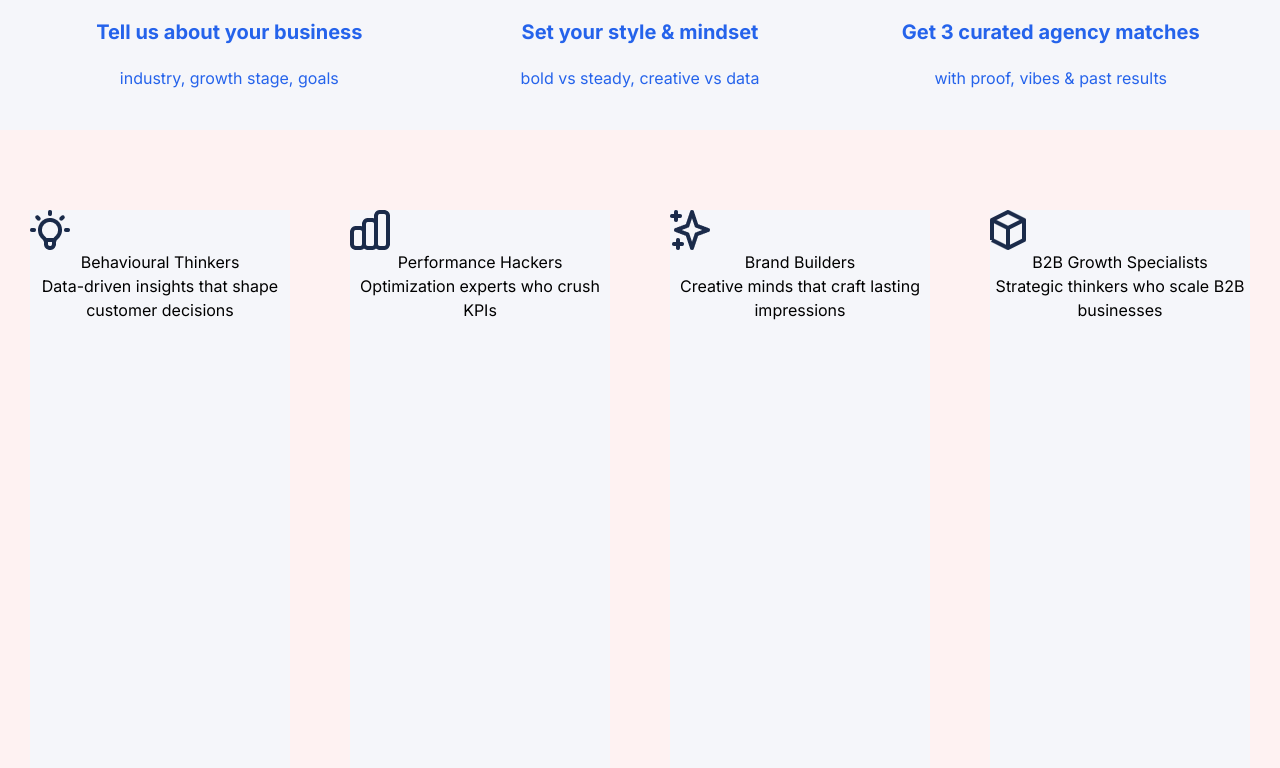
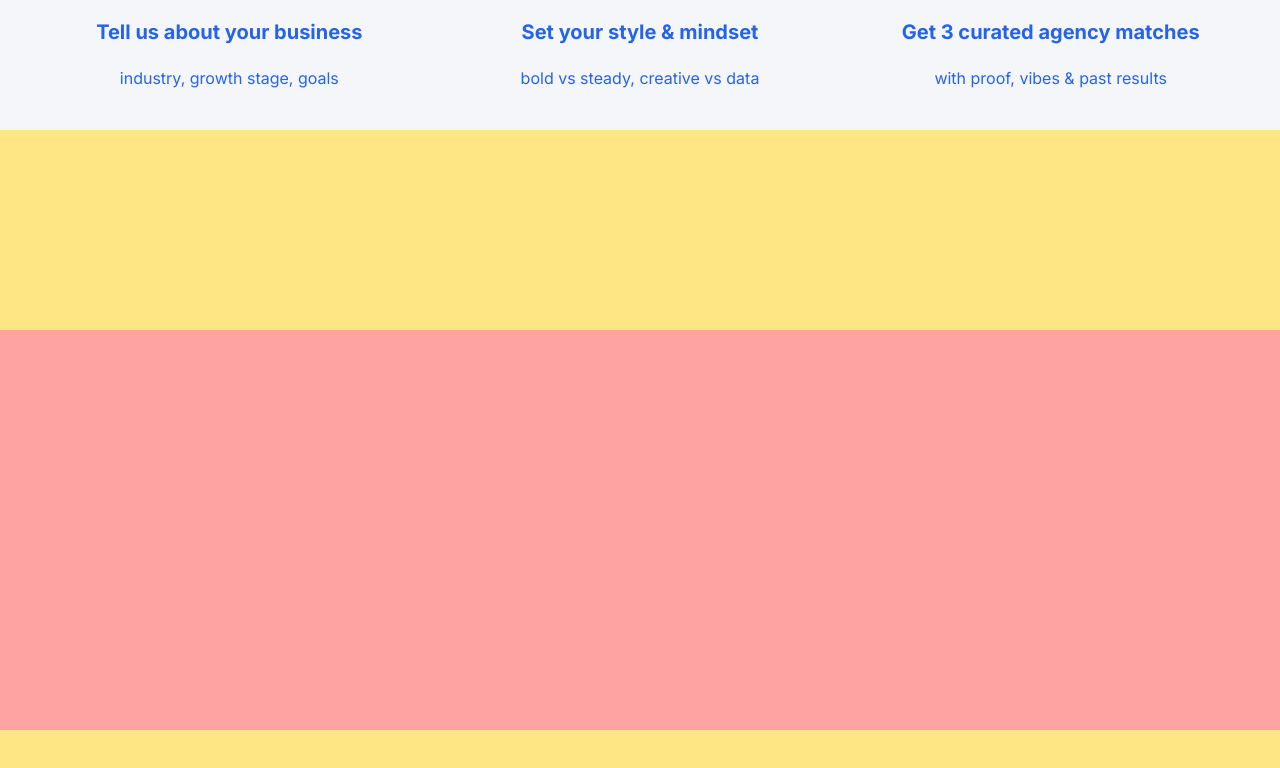
Before and after one commit to godslonelymann/MarketingMatch, a Next.js app: page / in a window 1280 px wide. Shown: the part 922-1690 px from the top of the page. Built offline with nearby package versions, Linux system fonts and the light colour scheme.

Commit message:
Agency Types section structure done

```diff
--- a/src/app/components/AgencyTypes.jsx
+++ b/src/app/components/AgencyTypes.jsx
@@ -1,39 +1,17 @@
-import AgencyTypesCard from "./ui/AgencyTypesCard"
 
 
 function AgencyTypes() {
   return (
-      <div className="h-screen w-full bg-amber-200">
-        <div className="bg-red-50 h-full max-w-screen-xl mx-auto flex justify-around items-center">
-          <div className="grid grid-cols-1 md:grid-cols-2 lg:grid-cols-4 xl:grid-col-4 gap-15">
-            <AgencyTypesCard
-            icon = "/icons/at1.png"
-            title = "Behavioural Thinkers"
-            description = "Data-driven insights that shape customer decisions"
-            moreInfo = "✔️ Trusted by 12 SaaS founders"
-            />
-            <AgencyTypesCard
-            icon = "/icons/at2.png"
-            title = "Performance Hackers"
-            description = "Optimization experts who crush KPIs"
-            moreInfo = "Trusted by 15 SaaS founders"
-            />
-            <AgencyTypesCard
-            icon = "/icons/at3.png"
-            title = "Brand Builders"
-            description = "Creative minds that craft lasting impressions"
-            moreInfo = "Trusted by 18 SaaS founders"
-            />
-            <AgencyTypesCard
-            icon = "/icons/at4.png"
-            title = "B2B Growth Specialists"
-            description = "Strategic thinkers who scale B2B businesses"
-            moreInfo = "Trusted by 20 SaaS founders" />
-          </div>
+   <>
+    <div className="h-screen w-full bg-amber-200 flex justify-center items-center">
 
-        </div>
-      </div>
+       <div className="h-1/2 w-[100%] max-w-screen-xl bg-red-300 m-auto flex justify-center items-center">
+
+       </div>
+
+    </div>
+   </>
   )
 }
 
-export default AgencyTypes;
+export default AgencyTypes
--- a/src/app/components/ui/AgencyTypesCard.jsx
+++ b/src/app/components/ui/AgencyTypesCard.jsx
@@ -1,9 +1,9 @@
 function AgencyTypesCard({icon, title, description}){
 
     return(
-       <div className="bg-[#F5F6FA] h-[80vh] w-[260px] text-center">
-            <div>
-                <img src={icon} alt="" />
+       <div className="bg-[#F5F6FA]  w-[275px] text-center rounded-2xl ">
+            <div className="flex flex-col ">
+                <img src={icon} alt="" height={36} width={36} />
                 <h1>{title}</h1>
                 <p>{description}</p>
             </div>
```
